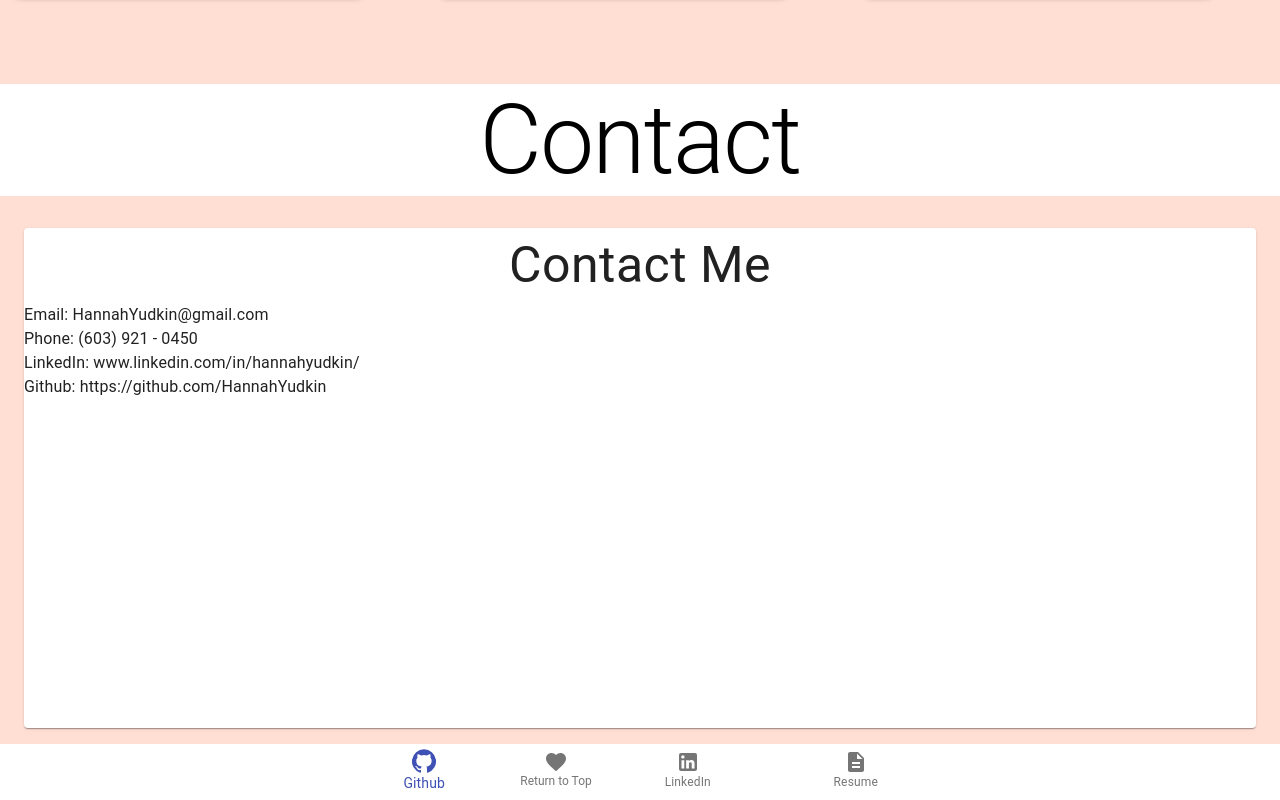
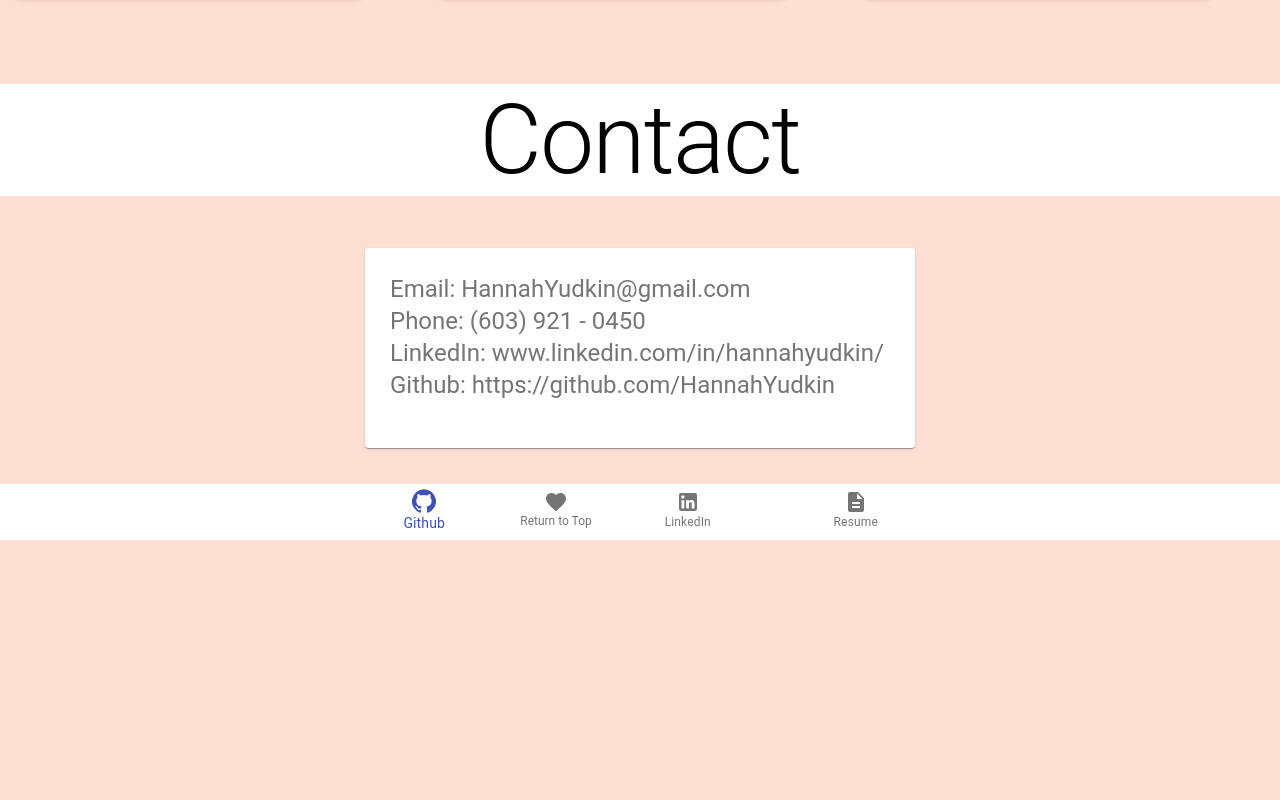
Before and after one commit to HannahYudkin/react-portfolio, a React (Create React App) app: page / in a window 1280 px wide. Shown: the part 1358-2158 px from the top of the page. After the commit the page ends 1898 px from the top, so only its background shows below. Built offline with nearby package versions, Linux system fonts and the light colour scheme; a web font is replaced by a local one.

Commit message:
Changed font/sizes.

```diff
--- a/src/components/Contact.js
+++ b/src/components/Contact.js
@@ -5,12 +5,13 @@ import Typography from "@material-ui/core/Typography";
 
 const useStyles = makeStyles({
   root: {
-    minWidth: "80%",
-    minHeight: 500,
-  },
-  title: {
-    fontSize: 50,
-    textAlign: "center",
+    maxWidth: 550,
+    minHeight: 200,
+    padding: "25px",
+    fontSize: 20,
+    margin: "auto",
+    marginTop: "20px",
+    marginBottom: "20px",
   },
   content: {},
 });
@@ -19,11 +20,18 @@ export default function Contact() {
   const classes = useStyles();
   return (
     <Card className={classes.root}>
-      <Typography className={classes.title}>Contact Me</Typography>
-      <Typography>Email: HannahYudkin@gmail.com</Typography>
-      <Typography>Phone: (603) 921 - 0450</Typography>
-      <Typography>LinkedIn: www.linkedin.com/in/hannahyudkin/ </Typography>
-      <Typography>Github: https://github.com/HannahYudkin</Typography>
+      <Typography variant="h5" color="textSecondary" component="h5">
+        Email: HannahYudkin@gmail.com
+      </Typography>
+      <Typography variant="h5" color="textSecondary" component="h5">
+        Phone: (603) 921 - 0450
+      </Typography>
+      <Typography variant="h5" color="textSecondary" component="h5">
+        LinkedIn: www.linkedin.com/in/hannahyudkin/{" "}
+      </Typography>
+      <Typography variant="h5" color="textSecondary" component="h5">
+        Github: https://github.com/HannahYudkin
+      </Typography>
     </Card>
   );
 }
```
